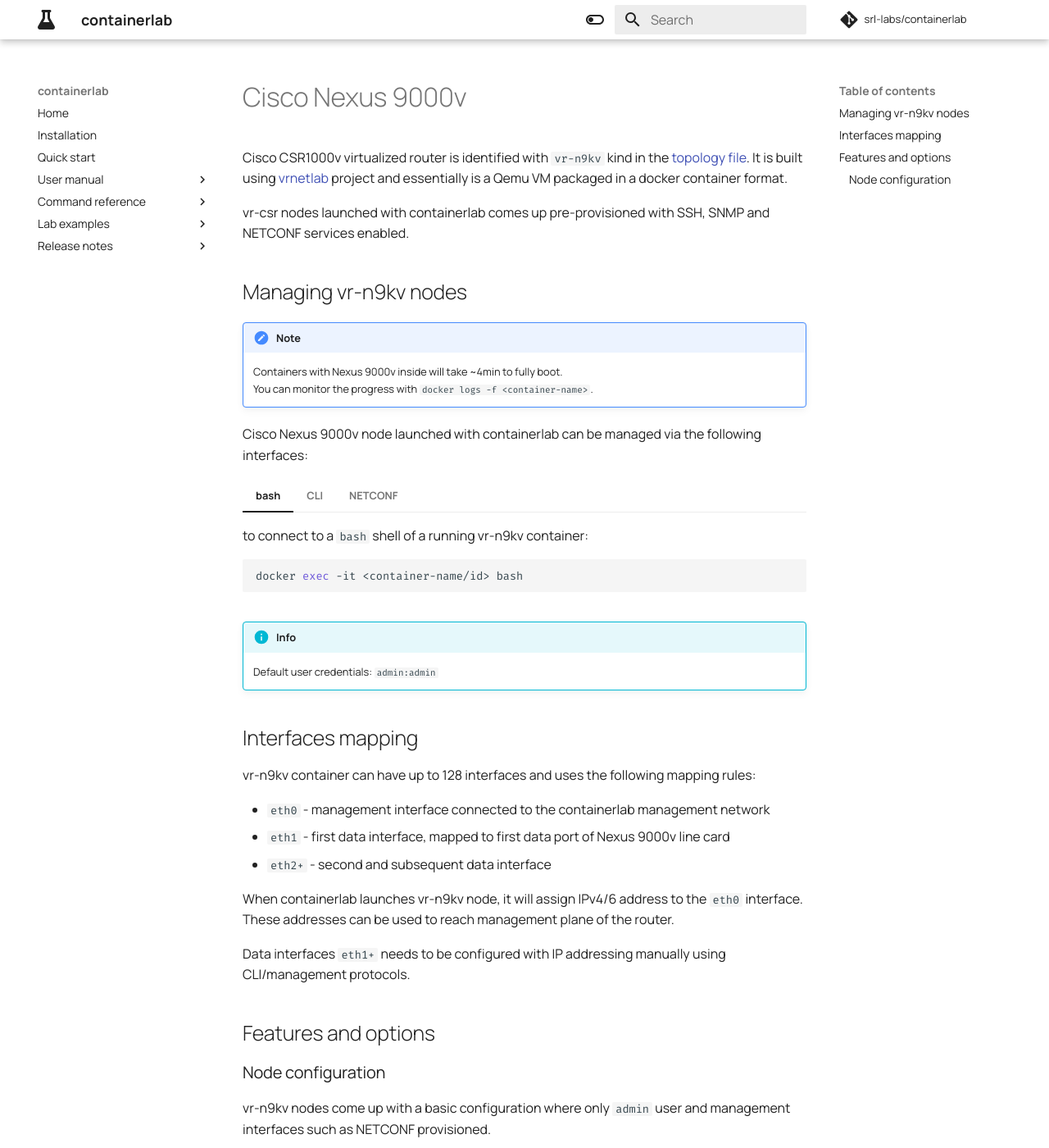
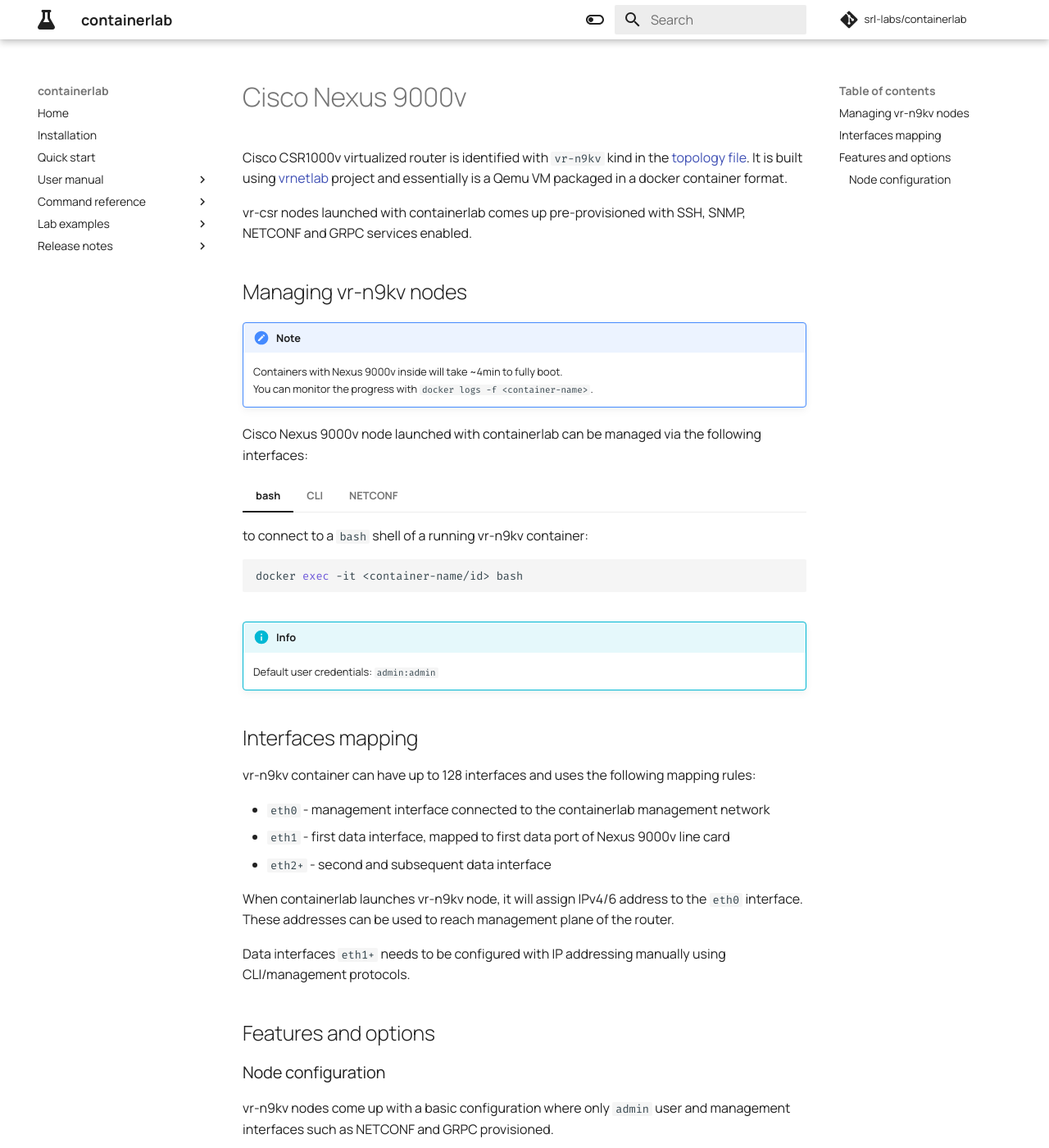
Before and after one commit to srl-labs/containerlab, an MkDocs documentation site: the page built from docs/manual/kinds/vr-n9kv.md, in a window 1280 px wide and 1400 px high. Shown: the whole window at 82% size. Built offline with MkDocs 1.6.1 and Material for MkDocs 9.7.7, drawn with Linux system fonts in a browser that asks for light colours; comment, search, counter and statistics services are not loaded.

Commit message:
incl netconf/grpc in list of provisioned features

```diff
--- a/docs/manual/kinds/vr-n9kv.md
+++ b/docs/manual/kinds/vr-n9kv.md
@@ -2,7 +2,7 @@
 
 Cisco CSR1000v virtualized router is identified with `vr-n9kv` kind in the [topology file](../topo-def-file.md). It is built using [vrnetlab](../vrnetlab.md) project and essentially is a Qemu VM packaged in a docker container format.
 
-vr-csr nodes launched with containerlab comes up pre-provisioned with SSH, SNMP and NETCONF services enabled.
+vr-csr nodes launched with containerlab comes up pre-provisioned with SSH, SNMP, NETCONF and GRPC services enabled.
 
 ## Managing vr-n9kv nodes
 
@@ -45,4 +45,4 @@ Data interfaces `eth1+` needs to be configured with IP addressing manually using
 
 ## Features and options
 ### Node configuration
-vr-n9kv nodes come up with a basic configuration where only `admin` user and management interfaces such as NETCONF provisioned.
+vr-n9kv nodes come up with a basic configuration where only `admin` user and management interfaces such as NETCONF and GRPC provisioned.
```
